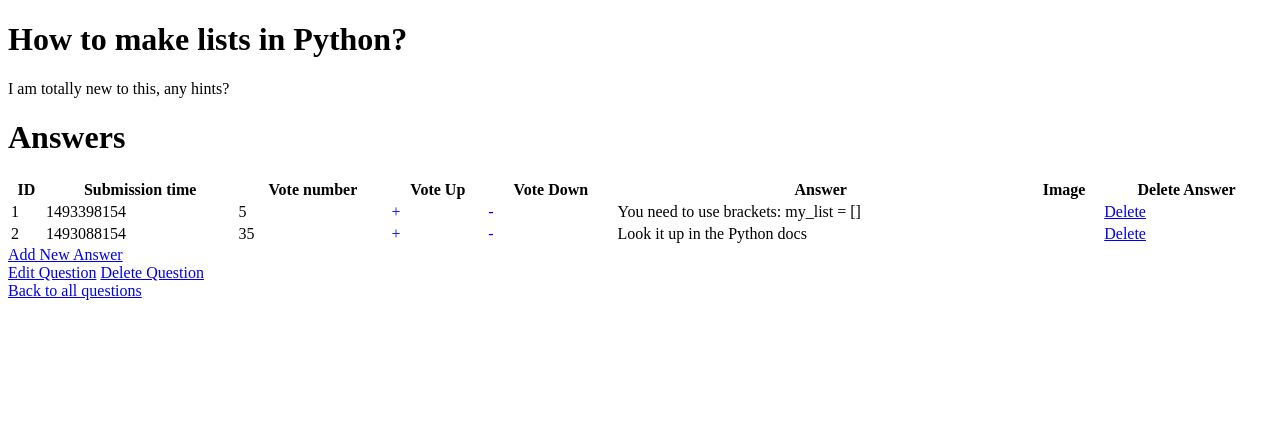
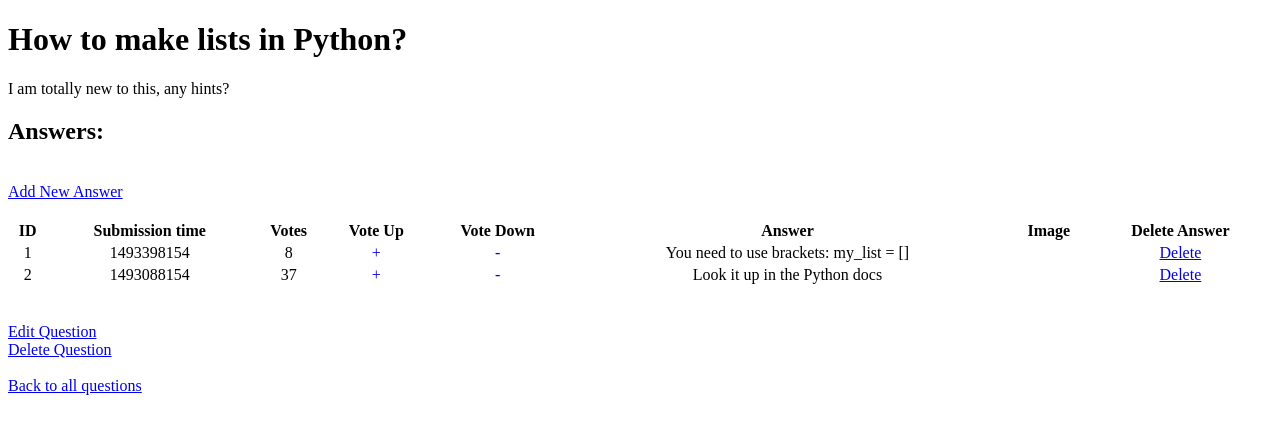
Before and after one commit to Taowathar/ask-mate-python, a Flask app: page /question/1 in a window 1280 px wide. Shown: the top 434 px of the page. Run offline with Flask 2, Linux system fonts and the light colour scheme; some libraries are stand-ins or nearby versions.

Commit message:
Small layout changes

```diff
--- a/sample_data/answer.csv
+++ b/sample_data/answer.csv
@@ -1,3 +1,3 @@
 id,submission_time,vote_number,question_id,message,image
-1,1493398154,5,1,You need to use brackets: my_list = [],
-2,1493088154,35,1,Look it up in the Python docs,
+1,1493398154,8,1,You need to use brackets: my_list = [],
+2,1493088154,37,1,Look it up in the Python docs,
--- a/sample_data/question.csv
+++ b/sample_data/question.csv
@@ -1,6 +1,6 @@
 id,submission_time,view_number,vote_number,title,message,image
 1,1493368154,29,10,How to make lists in Python?,"I am totally new to this, any hints?",
-2,1493068124,15,10,Wordpress loading multiple jQuery Versions,"I developed a plugin that uses the jquery booklet plugin (http://builtbywill.com/booklet/#/) this plugin binds a function to $ so I cann call $('.myBook').booklet();
+2,1493068124,15,14,Wordpress loading multiple jQuery Versions,"I developed a plugin that uses the jquery booklet plugin (http://builtbywill.com/booklet/#/) this plugin binds a function to $ so I cann call $('.myBook').booklet();
 
 I could easy managing the loading order with wp_enqueue_script so first I load jquery then I load booklet so everything is fine.
 
@@ -9,6 +9,6 @@ BUT in my theme i also using jquery via webpack so the loading order is now foll
 jquery
 booklet
 app.js (bundled file with webpack, including jquery)",images/image1.png
-3,1493015432,1364,70,Drawing canvas with an image picked with Cordova Camera Plugin,"I'm getting an image from device and drawing a canvas with filters using Pixi JS. It works all well using computer to get an image. But when I'm on IOS, it throws errors such as cross origin issue, or that I'm trying to use an unknown format.
+3,1493015432,1364,68,Drawing canvas with an image picked with Cordova Camera Plugin,"I'm getting an image from device and drawing a canvas with filters using Pixi JS. It works all well using computer to get an image. But when I'm on IOS, it throws errors such as cross origin issue, or that I'm trying to use an unknown format.
 
 This is the code I'm using to draw the image (that works on web/desktop but not cordova built ios app)",
--- a/static/style.css
+++ b/static/style.css
@@ -1,5 +1,6 @@
 table {
     width: 100%;
+    text-align: center;
 }
 
 td {
@@ -7,6 +8,6 @@ td {
 }
 
 .vote {
-    text-align: center;
+
     text-decoration: none;
 }
--- a/templates/id.html
+++ b/templates/id.html
@@ -1,18 +1,22 @@
 {% extends 'layout.html' %}
 
+
+{% block title %}Question page{% endblock %}
 
 {% block body %}
         <h1>{{ question[4] }}</h1>
         <p>{{ question[5] }}</p>
 
 
-        <h1><strong>Answers</strong></h1>
+        <h2><strong>Answers:</strong></h2>
+        <br>
+        <a href="/question/{{ question[0] }}/new-answer">Add New Answer</a>
         <table>
             <thead>
                 <tr>
                     <th>ID</th>
                     <th>Submission time</th>
-                    <th>Vote number</th>
+                    <th>Votes</th>
                     <th>Vote Up</th>
                     <th>Vote Down</th>
                     <th>Answer</th>
@@ -23,6 +27,7 @@
             <tbody>
                 {% for answer in answers %}
                     {% if answer[3] == question[0] %}
+
                         <tr>
                             {% for data in answer %}
                                 {% if loop.index == 2 %}
@@ -35,15 +40,17 @@
                                 {% endif %}
                             {% endfor %}
                             <td><a href="/answer/{{ answer[0] }}/delete">Delete</a></td>
-                        </tr>
+                        </tr><br>
                     {% endif %}
                 {% endfor %}
             </tbody>
          </table>
-        <a href="/question/{{ question[0] }}/new-answer">Add New Answer</a>
+
         <br>
-        <a href="/question/{{ question[0] }}/edit">Edit Question</a>
+        <br>
+        <a href="/question/{{ question[0] }}/edit">Edit Question</a><br>
         <a href="/question/{{ question[0] }}/delete">Delete Question</a>
+        <br>
         <br>
         <a href="/">Back to all questions</a>
 {% endblock %}
--- a/templates/index.html
+++ b/templates/index.html
@@ -10,7 +10,7 @@
                 <td>ID</td>
                 <td>Submission time</td>
                 <td>View number</td>
-                <td>Vote number</td>
+                <td>Votes</td>
                 <td>Title</td>
                 <td>Vote Up</td>
                 <td>Vote Down</td>
--- a/templates/layout.html
+++ b/templates/layout.html
@@ -3,7 +3,7 @@
 <head>
     <meta charset="UTF-8">
     <title>{% block title %} {% endblock %} - Ask Mate</title>
-    <link rel="stylesheet" href="static/style.css">
+    <link rel="stylesheet" href="http://127.0.0.1:5000/static/style.css">
 </head>
 <body>
     {% block body %}{% endblock %}
```
Also changed, not shown: templates/new-answer.html (+8 -10 lines).
